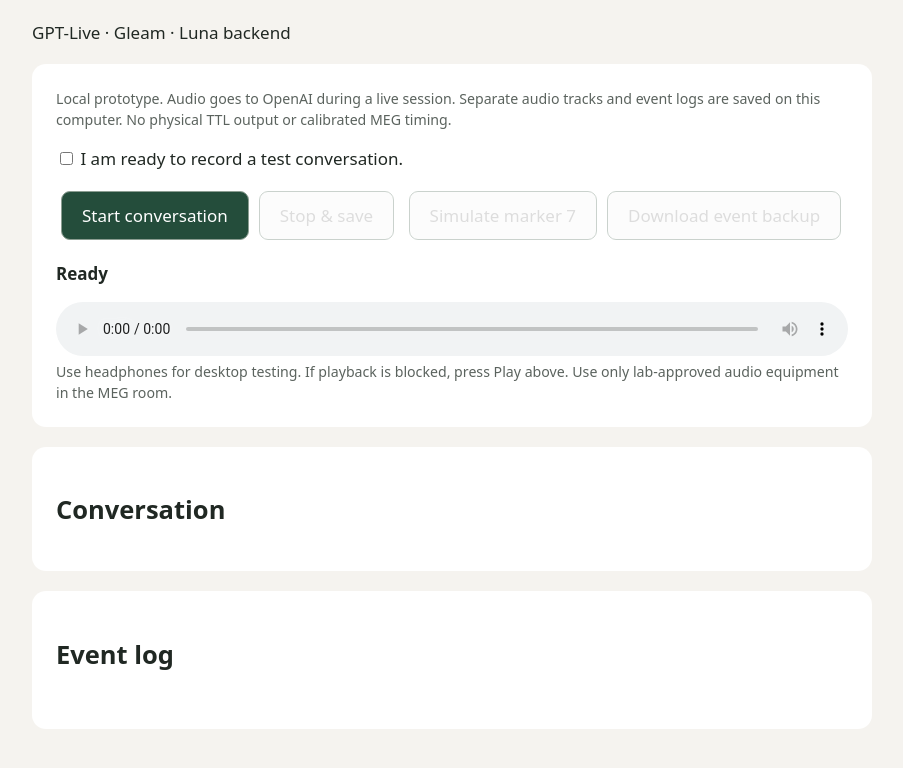
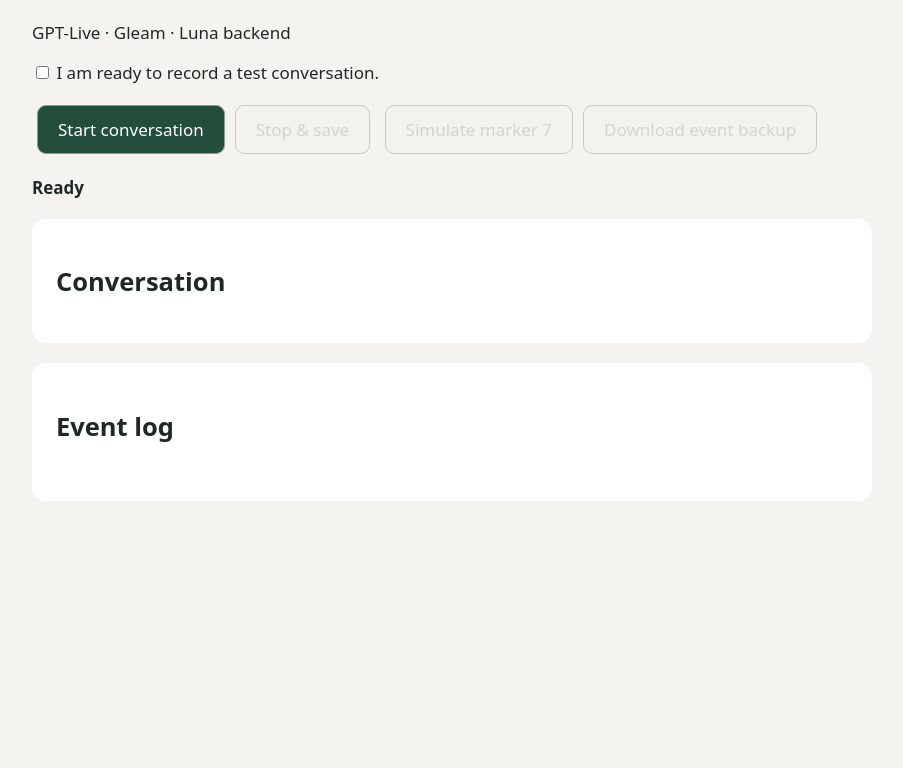
Before and after one commit to bihamta/chatbot.ai, a plain HTML site: page index.html in a window 1280 px wide. Shown: the part 100-868 px from the top of the page, without its empty margins (188-1091 px from the left). After the commit the page ends 800 px from the top, so only its background shows below. Drawn offline with Linux system fonts and the light colour scheme.

Commit message:
removing the sentences

```diff
--- a/index.html
+++ b/index.html
@@ -5,12 +5,12 @@
 body{font:17px system-ui;margin:48px auto;padding:0 24px;max-width:840px;background:#f5f3ef;color:#202823}h1{font-size:36px}button{padding:12px 20px;border-radius:9px;border:1px solid #8b9d91;margin:5px;font:inherit;cursor:pointer}button:disabled{opacity:.45;cursor:default}#start{background:#244d3b;color:white}section{background:white;padding:24px;border-radius:14px;margin:20px 0}small{display:block;color:#5b635e;line-height:1.5}pre{white-space:pre-wrap;max-height:260px;overflow:auto;font-size:13px}audio{width:100%}#status{font-weight:600}label{display:block;margin:16px 0}
 </style>
 <h1>MEG voice pilot</h1><p>GPT-Live · Gleam · Luna backend</p>
-<section><small>Local prototype. Audio goes to OpenAI during a live session. Separate audio tracks and event logs are saved on this computer. No physical TTL output or calibrated MEG timing.</small>
+<!-- <section><small>Local prototype. Audio goes to OpenAI during a live session. Separate audio tracks and event logs are saved on this computer. No physical TTL output or calibrated MEG timing.</small> -->
 <label><input type="checkbox" id="consent"> I am ready to record a test conversation.</label>
 <button id="start">Start conversation</button><button id="stop" disabled>Stop & save</button>
 <button id="marker" disabled>Simulate marker 7</button><button id="backup" disabled>Download event backup</button>
 <p id="status" role="status">Ready</p><small id="location"></small>
-<audio id="audio" controls autoplay></audio><small>Use headphones for desktop testing. If playback is blocked, press Play above. Use only lab-approved audio equipment in the MEG room.</small></section>
+<!-- <audio id="audio" controls autoplay></audio><small>Use headphones for desktop testing. If playback is blocked, press Play above. Use only lab-approved audio equipment in the MEG room.</small></section> -->
 <section><h2>Conversation</h2><div id="transcript"></div></section>
 <section><h2>Event log</h2><pre id="log"></pre></section>
 <script src="/app.js"></script></html>
```
